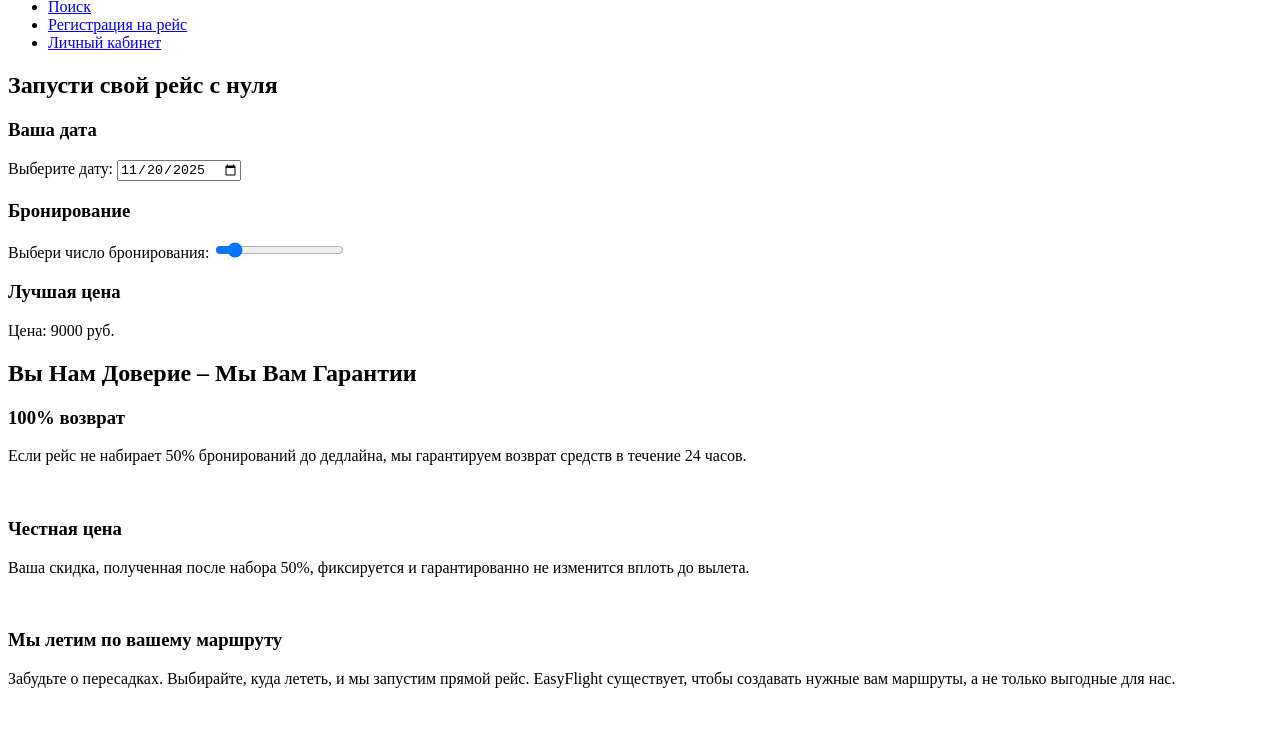
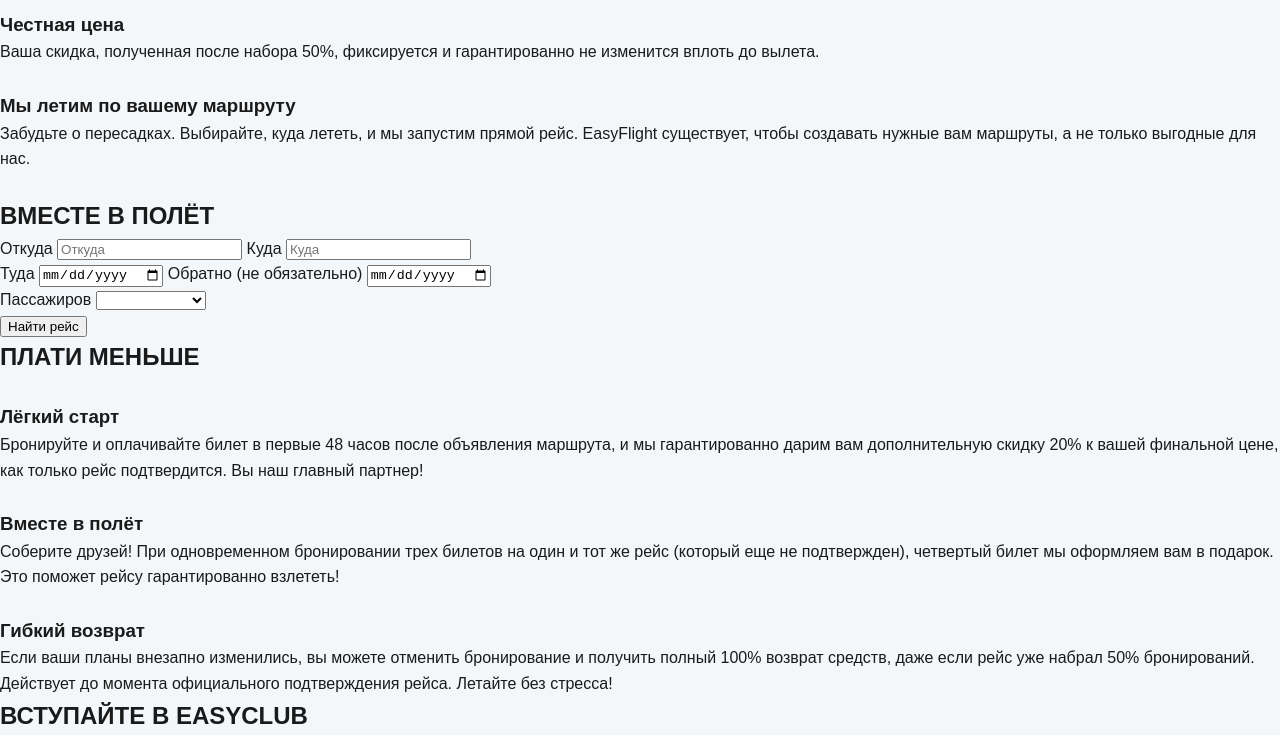
Before and after one commit to Olegfox1507/test_sait, a plain HTML site: page index.html in a window 1280 px wide. Shown: the part 385-1120 px from the top of the page. Drawn offline with Linux system fonts and the light colour scheme; the site is published under a folder, as on GitHub Pages, so addresses that start at the root find nothing.

Commit message:
Add files via upload

```diff
--- a/index.html
+++ b/index.html
@@ -1,7 +1,7 @@
 <!DOCTYPE html>
 <html lang="ru">
   <head>
-    <link rel="stylesheet" href="/Style/style.css">
+    <link rel="stylesheet" href="./Style/style.css" />
     <meta charset="UTF-8" />
     <meta name="viewport" content="width=device-width, initial-scale=1.0" />
     <title>Easy Flight</title>
```
